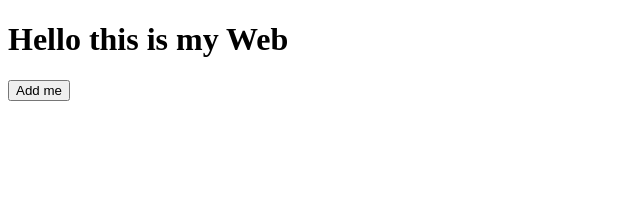
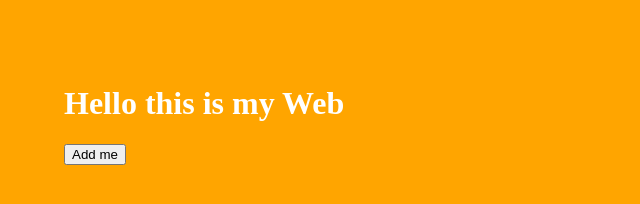
Before and after one commit to Npaulyohan/Unilak, a plain HTML site: page index.html in a window 1280 px wide. Shown: the whole page, without its empty margins (0-640 px from the left). Drawn offline with Linux system fonts and the light colour scheme.

Commit message:
fifth commit

```diff
--- a/index.css
+++ b/index.css
@@ -1,4 +1,6 @@
 body{
-  background-color: 'orange',
-  color: 'white'
+  background-color: orange;
+  color: white;
+  padding: 2rem;
+  margin: 2rem;
 }
--- a/index.html
+++ b/index.html
@@ -4,6 +4,7 @@
     <meta charset="UTF-8">
     <meta name="viewport" content="width=device-width, initial-scale=1.0">
     <title>Document</title>
+    <link rel="stylesheet" href="./index.css">
 </head>
 <body>
     <h1>Hello this is my Web</h1>
```
